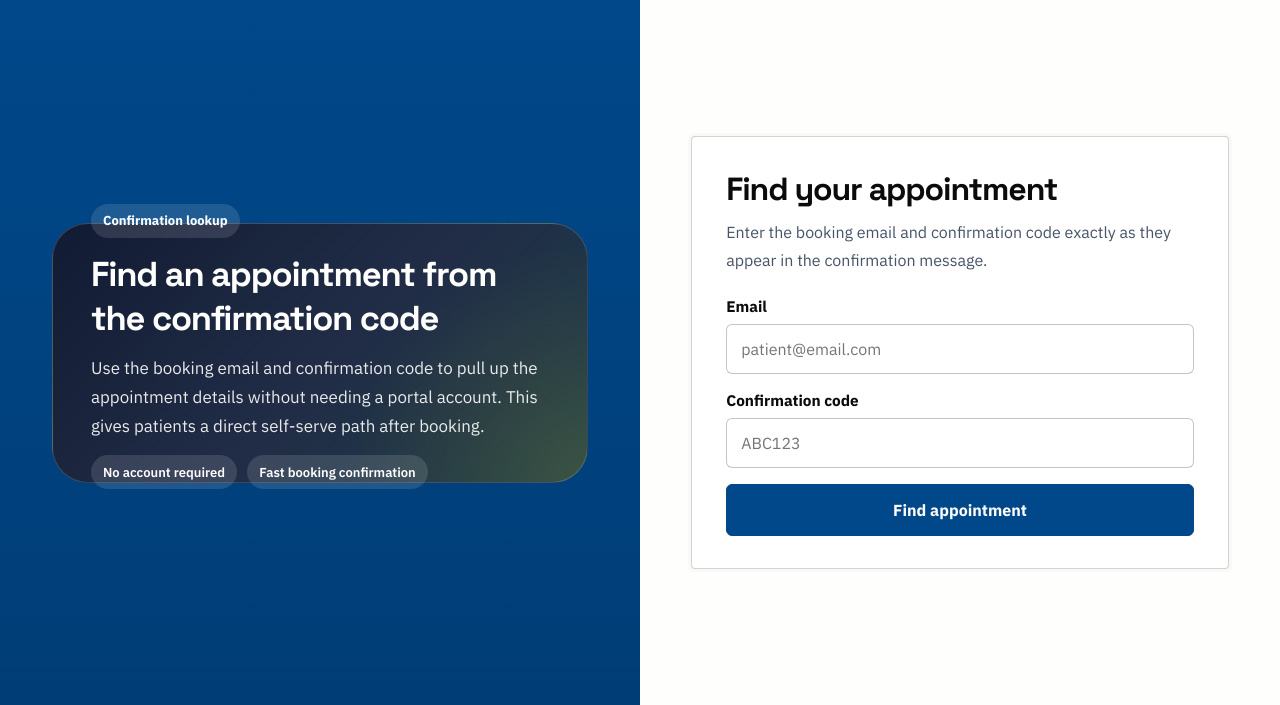
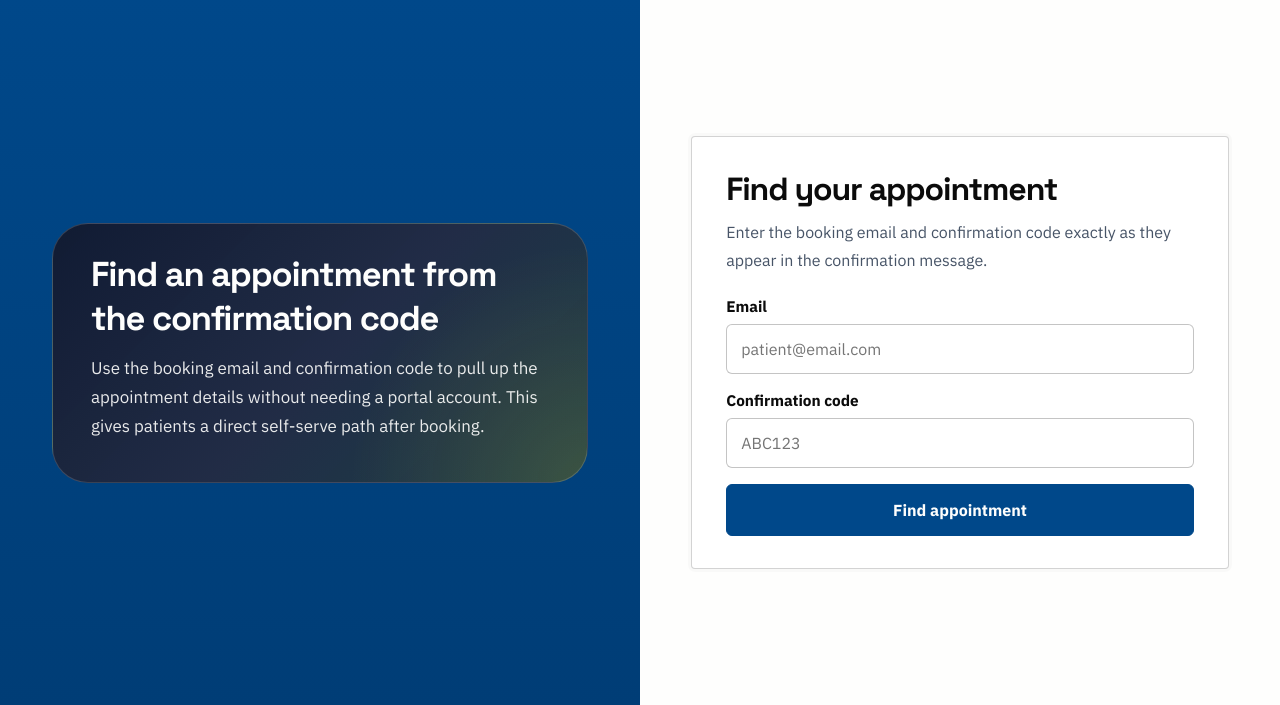
Before and after one commit to pinoyvaautomation/Clinicops, a Django app: page /appointments/lookup/ in a window 1280 px wide. Shown: the part 95-800 px from the top of the page. Run offline with Django 5.2, Linux system fonts and the light colour scheme; data that the repository does not hold is empty; parts of the project's set-up code (start-up, migrations or seed data) failed here and were passed over; some libraries are stand-ins or nearby versions.

Commit message:
Remove extra public hero chips

```diff
--- a/core/templates/core/appointment_lookup.html
+++ b/core/templates/core/appointment_lookup.html
@@ -1,15 +1,10 @@
 {% extends "public_shell.html" %}
 
 {% block title %}Appointment Lookup{% endblock %}
-{% block hero_eyebrow %}Confirmation lookup{% endblock %}
+{% block hero_eyebrow %}{% endblock %}
 {% block hero_title %}Find an appointment from the confirmation code{% endblock %}
 {% block hero_text %}Use the booking email and confirmation code to pull up the appointment details without needing a portal account. This gives patients a direct self-serve path after booking.{% endblock %}
-{% block hero_meta %}
-  <div class="hero-meta">
-    <span class="pill">No account required</span>
-    <span class="pill">Fast booking confirmation</span>
-  </div>
-{% endblock %}
+{% block hero_meta %}{% endblock %}
 {% block panel_title %}Find your appointment{% endblock %}
 {% block panel_intro %}
   <p class="panel-copy">Enter the booking email and confirmation code exactly as they appear in the confirmation message.</p>
--- a/templates/public_shell.html
+++ b/templates/public_shell.html
@@ -182,6 +182,9 @@
         color: var(--shell-accent);
         font-size: 13px;
         font-weight: 700;
+      }
+      .hero-eyebrow:empty {
+        display: none;
       }
       .hero-meta {
         display: flex;
```
Also changed, not shown: templates/404.html (+2 -7 lines).
